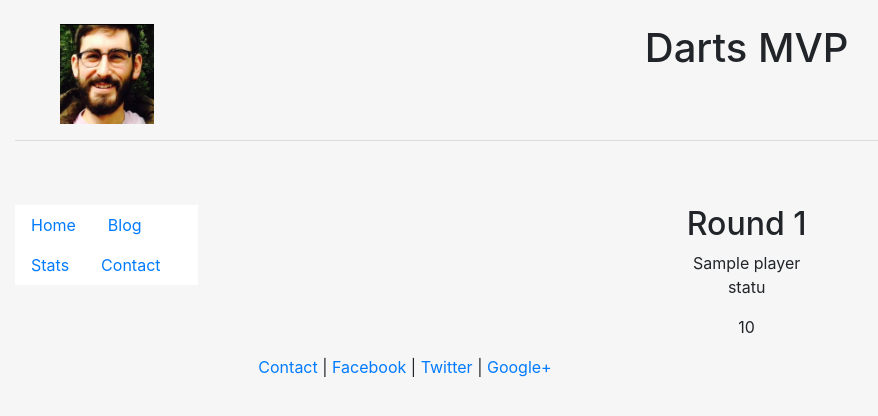
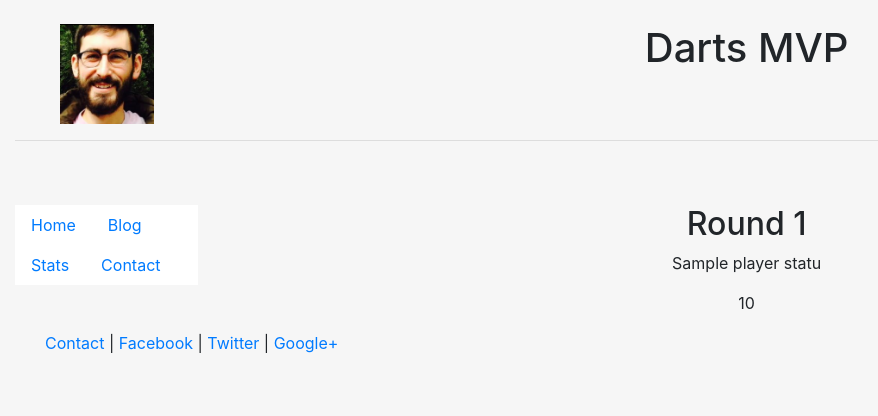
Before and after one commit to nahart/dartmvp, a Django app: template scorer/templates/scorer/game.html in a window 1280 px wide. Shown: the top 416 px of the page, without its empty margins (0-878 px from the left). Run offline with Django 3.2, Linux system fonts and the light colour scheme; the template is opened without the code that fills it: most values are stand-ins (such as "Sample title", 1, 10 or a date in 2020); some libraries are stand-ins or nearby versions.

Commit message:
got scores for player 1 & player 2 aligned

```diff
--- a/scorer/templates/scorer/game.html
+++ b/scorer/templates/scorer/game.html
@@ -16,19 +16,21 @@
     <div class="container">
         <div class="row justify-content-md-center">
             {% for player_status in players_statuses %}
-            <div class="col col-lg-2 text-center">
+            <div class="col col-lg-3 text-center">
                 <p>{{ player_status.name }}{% if player_status.my_turn %}*{% endif%}</p>
                 <p>{{ player_status.overall_score }}</p>
-                <p>{% if player_status.my_turn %}
-                    <form action="{{ post_url }}" method="post" class="form-inline">
+                {% if player_status.my_turn %}
+                    <form action="{{ post_url }}" method="post" class="form-inline justify-content-center">
                         {% csrf_token %}
-                        <input type="text" class="form-control mx-sm-3 mb-1" name="player_{{ player_status.id }}_score">
+                        <input type="text" class="form-control mb-1" name="player_{{ player_status.id }}_score">
                         <input type="hidden" name="match_turn_id" value="{{ player_status.match_turn_id }}">
                         <button type="submit" class="btn btn-primary mb-1">Enter Score</button>
-                    </form></p>
+                    </form>
+
+            {% endif %}
             </div>
-            {% endif %}
             {% endfor %}
+        </div>
     </div>
 
 {% endblock %}
```
